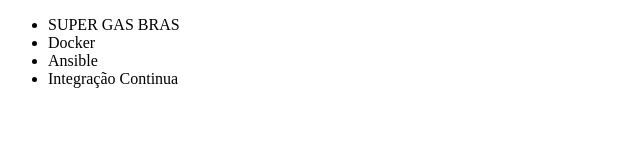
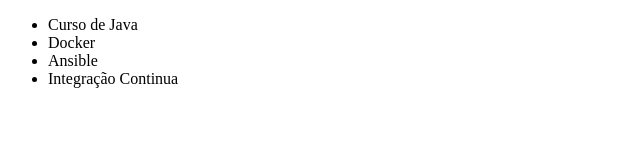
Before and after one commit to Darkwind66/alura-git, a plain HTML site: page index.html in a window 1280 px wide. Shown: the full height of the page, 0-640 px from the left. Drawn offline with Linux system fonts and the light colour scheme.

Commit message:
index.html

```diff
--- a/index.html
+++ b/index.html
@@ -6,7 +6,7 @@
 </head>
 <body>
     <ul>
-        <li>SUPER GAS BRAS</li>
+        <li>Curso de Java</li>
         <li>Docker</li>
         <li>Ansible</li>
         <li>Integração Continua</li>
```
